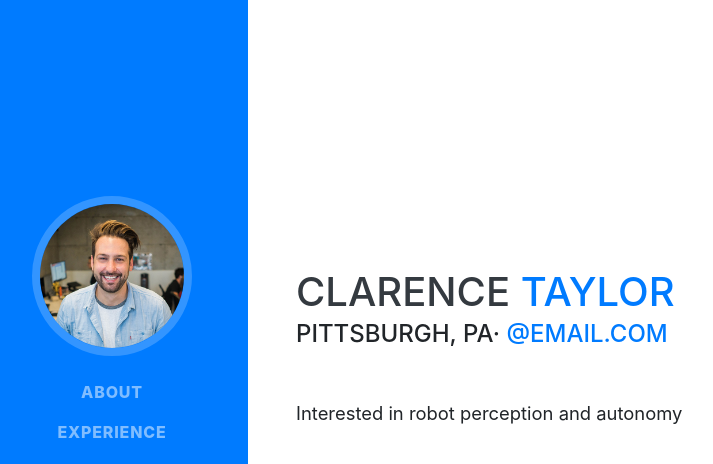
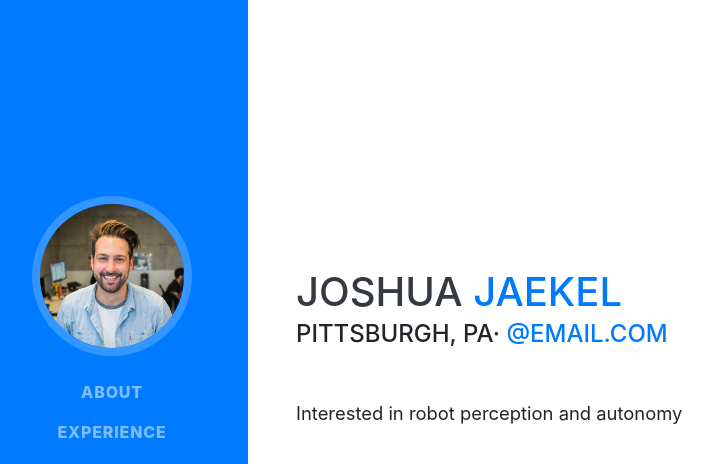
Before and after one commit to jaekelj/JoshuaJaekel, a website with bundled scripts: page index.html in a window 1280 px wide. Shown: the top 464 px of the page, without its empty margins (24-737 px from the left). Built offline with nearby package versions, Linux system fonts and the light colour scheme; a web font is replaced by a local one.

Commit message:
Update index.html

```diff
--- a/index.html
+++ b/index.html
@@ -63,8 +63,8 @@
 
     <section class="resume-section p-3 p-lg-5 d-flex align-items-center" id="about">
       <div class="w-100">
-        <h1 class="mb-0">Clarence
-          <span class="text-primary">Taylor</span>
+        <h1 class="mb-0">Joshua
+          <span class="text-primary">Jaekel</span>
         </h1>
         <div class="subheading mb-5">Pittsburgh, PA·
           <a href="mailto:name@email.com">@email.com</a>
```
